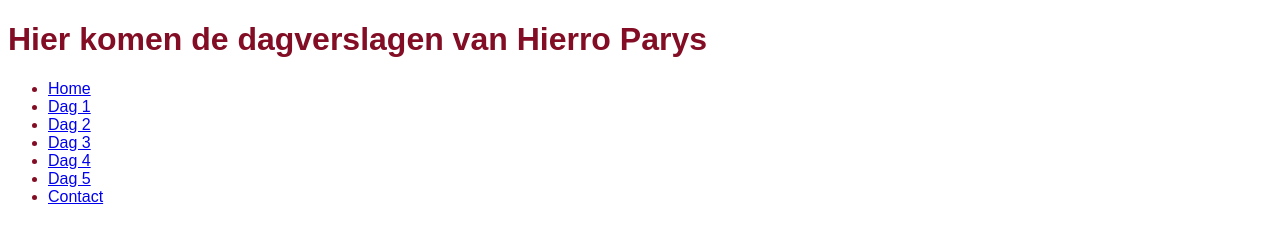
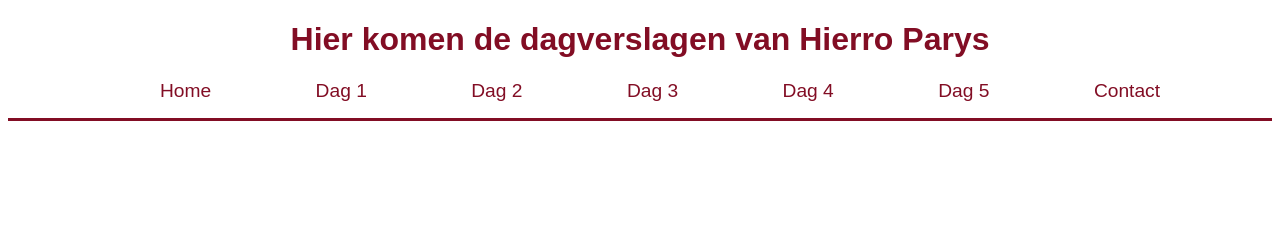
Before and after one commit to HierroP-immalle/HierroP-immalle.github.io, a plain HTML site: page DAGVERSLAGENHierroParys/index.html in a window 1280 px wide. Drawn offline with Linux system fonts and the light colour scheme.

Commit message:
Bottom border onder navigatie geplaatst

```diff
--- a/DAGVERSLAGENHierroParys/opmaak.css
+++ b/DAGVERSLAGENHierroParys/opmaak.css
@@ -1,11 +1,34 @@
 body{
     font-family: Arial, Helvetica, sans-serif;
     color: rgb(130, 13, 36);
+    text-align: center;
 }
 
 nav{
     color: rgb(130, 13, 36);
     text-decoration: none;
     display: inline;
-    border-bottom: rgb(130, 13, 36),25px;
+    text-align: center;
+    border-bottom: solid;
 }
+
+header{
+    border-bottom: solid;
+}
+
+li{
+    display: inline;
+}
+
+a{
+    display:inline;
+    text-decoration: none;
+    font-size: larger;
+    color: rgb(130, 13, 36);
+    margin: 50px;
+    padding-bottom: 5px;
+}
+
+a:visited{
+    color: rgb(130, 13, 36);
+}
```
Also changed, not shown: DAGVERSLAGENHierroParys/Dag1.html (+2 -1 lines), DAGVERSLAGENHierroParys/Dag2.html (+2 -1 lines), DAGVERSLAGENHierroParys/Dag3.html (+2 -1 lines), DAGVERSLAGENHierroParys/Dag4.html (+2 -1 lines), DAGVERSLAGENHierroParys/Dag5.html (+2 -1 lines), DAGVERSLAGENHierroParys/contact.html (+2 -1 lines), DAGVERSLAGENHierroParys/index.html (+2 -1 lines).
